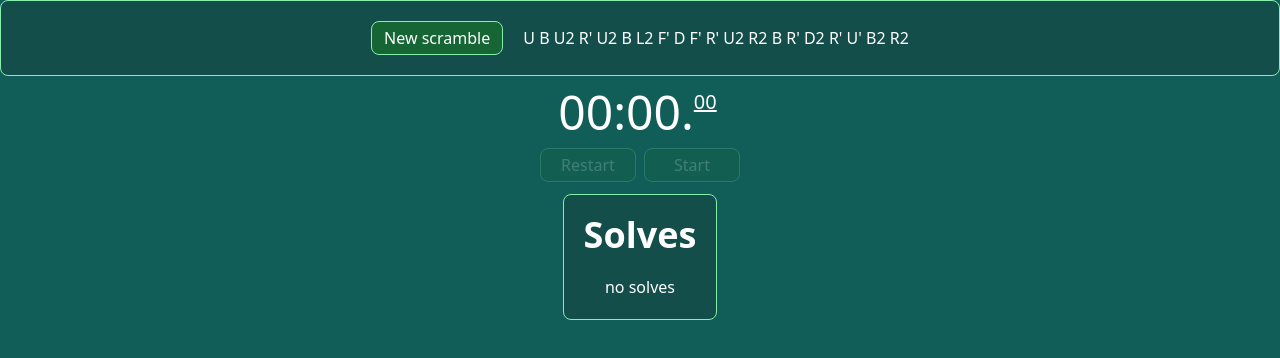
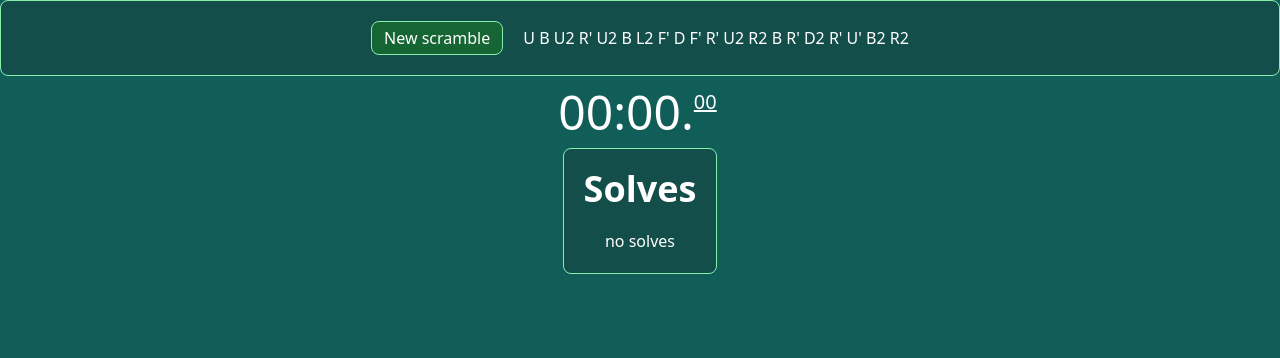
Before and after one commit to flo0f/speedcubing-timer, a React (Vite) app: page / in a window 1280 px wide. Shown: the top 358 px of the page. Built offline with nearby package versions, Linux system fonts and the light colour scheme.

Commit message:
some fixes, removed buttons

```diff
--- a/src/App.jsx
+++ b/src/App.jsx
@@ -14,9 +14,9 @@ function App() {
   return (
     <>
       <div className="h-full bg-teal-800 text-white flex flex-col items-center">
-        <Scramble scramble={scramble.join(" ")} updScramble={updScramble} />
+        <Scramble scramble={scramble} updScramble={updScramble} />
         <Timer
-          scramble={scramble.join(" ")}
+          scramble={scramble}
           updScramble={updScramble}
           setActive={setModalActive}
           setModalChild={setModalChild}
--- a/src/components/ScrambleGenerator.js
+++ b/src/components/ScrambleGenerator.js
@@ -19,5 +19,5 @@ export default function ScrambleGenerator() {
     direction = random(DIRECTIONS, direction);
     scramble[i] = random(direction) + random(TIMES);
   }
-  return scramble;
+  return scramble.join(" ");
 }
--- a/src/components/Timer.jsx
+++ b/src/components/Timer.jsx
@@ -16,15 +16,6 @@ export default function Timer({
   const now = useNow(10, startAt);
   const timeFromStart = now - (startAt ?? now);
   const timer = timeFromStart + initialTimer;
-
-  const toggleTimer = useCallback(() => {
-    if (startAt) {
-      setInitialTimer(timer);
-      setStartAt();
-    } else {
-      setStartAt(Date.now());
-    }
-  }, [startAt, timer]);
 
   const handleSpaceClick = useCallback(
     (event) => {
@@ -94,12 +85,6 @@ export default function Timer({
           {format(timer).ms}
         </span>
       </div>
-      <div className="flex gap-2 flex-wrap">
-        <UIButton onClick={() => setInitialTimer(0)}>Restart</UIButton>
-        <UIButton onClick={toggleTimer}>
-          {startAt !== undefined ? "Stop" : timer === 0 ? "Start" : "Resume"}
-        </UIButton>
-      </div>
       <div className="border bg-teal-900 border-green-300 p-5 rounded-lg">
         <h3 className="font-bold text-4xl text-center mb-5">Solves</h3>
         <div className="flex justify-center items-center gap-3 flex-wrap">
```
